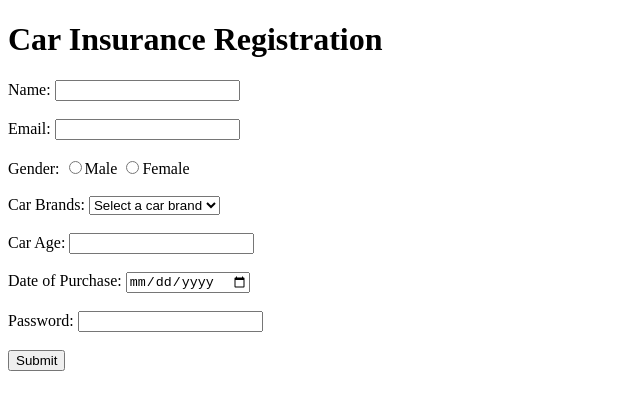
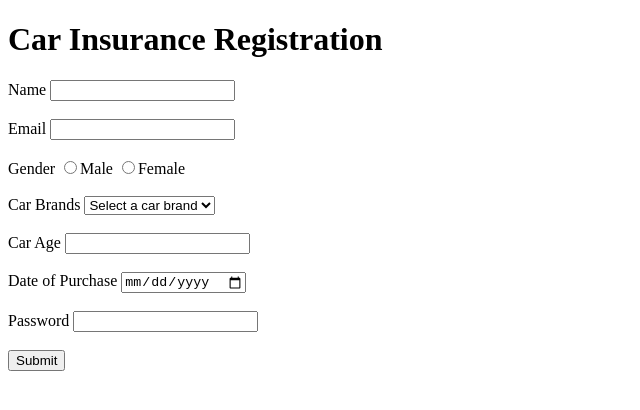
Before and after one commit to acciojob/car-insurance-form-Prajjwalajit15, a website: page main.html in a window 1280 px wide. Shown: the full height of the page, 0-640 px from the left. Drawn offline with Linux system fonts and the light colour scheme.

Commit message:
created a submission

```diff
--- a/main.html
+++ b/main.html
@@ -10,17 +10,17 @@
     <h1>Car Insurance Registration</h1>
 
     <form action="submit.php" method="POST">
-        <label for="name">Name:</label>
+        <label for="name">Name</label>
         <input type="text" id="name"  required><br><br>
 
-        <label for="email">Email:</label>
+        <label for="email">Email</label>
         <input type="email" id="email" required><br><br>
 
-        <label>Gender:</label>
+        <label>Gender</label>
         <input type="radio" name="gender" required>Male
         <input type="radio" name="gender">Female<br><br>
 
-        <label for="cars">Car Brands:</label>
+        <label for="cars">Car Brands</label>
         <select id="cars"   required>
             <option value="" disabled selected>Select a car brand</option>
             <option value="BMW">BMW</option>
@@ -28,13 +28,13 @@
             <option value="Mercedes">Mercedes</option>
         </select><br><br>
 
-        <label for="carage">Car Age:</label>
+        <label for="carage">Car Age</label>
         <input type="number" id="carage"  required><br><br>
 
-        <label for="dop">Date of Purchase:</label>
+        <label for="dop">Date of Purchase</label>
         <input type="date" id="dop" required><br><br>
 
-        <label for="password">Password:</label>
+        <label for="password">Password</label>
         <input type="password" id="password" required><br><br>
 
         <input type="submit" value="Submit">
```
